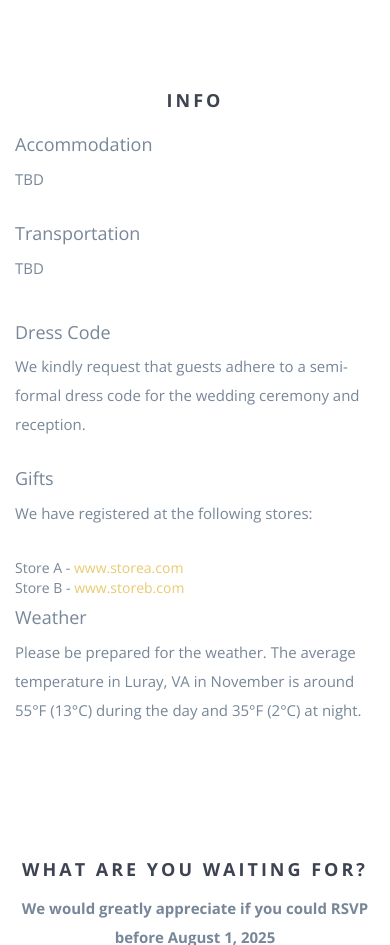
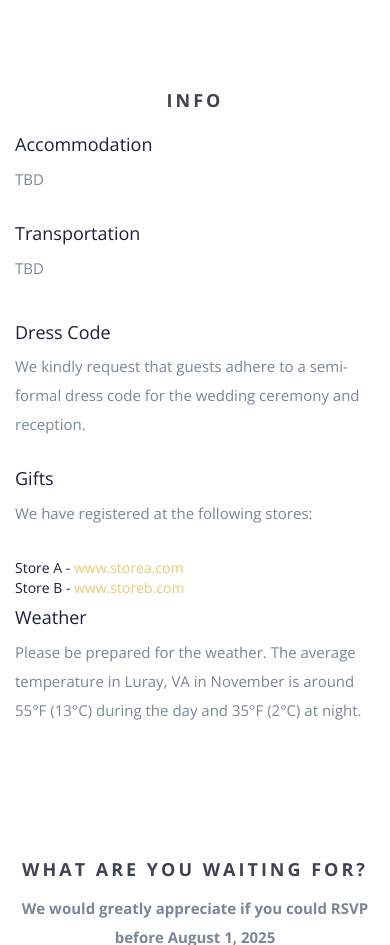
Before and after one commit to seth-robert-perts/wedding-website, a website: page index.html in a window 390 px wide. Shown: the part 3100-4045 px from the top of the page. Drawn offline with nearby package versions, Linux system fonts and the light colour scheme; some packages are replaced by stand-ins of ours; files whose address does not match are found by name.

Commit message:
Info tweaks

```diff
--- a/index.html
+++ b/index.html
@@ -389,7 +389,7 @@
             </div>
         </div>
         <div class="row">
-            <div class="col-md-6">
+            <div class="col-md-6 our-color">
                 <h4>Accommodation</h4>
                 <p>TBD</p>
                 <!-- <p>We have reserved a block of rooms at the following hotels for your convenience:</p>
@@ -398,7 +398,7 @@
                     <li>Hotel B - Address, Phone Number</li>
                 </ul> -->
             </div>
-            <div class="col-md-6">
+            <div class="col-md-6 our-color">
                 <h4>Transportation</h4>
                 <p>TBD</p>
                 <!-- <p>Shuttle services will be provided between the hotels and the wedding venues. Please check the schedule below:</p>
@@ -410,11 +410,11 @@
             </div>
         </div>
         <div class="row">
-            <div class="col-md-6">
+            <div class="col-md-6 our-color">
                 <h4>Dress Code</h4>
                 <p>We kindly request that guests adhere to a semi-formal dress code for the wedding ceremony and reception.</p>
             </div>
-            <div class="col-md-6" id="gifts">
+            <div class="col-md-6 our-color" id="gifts">
                 <h4>Gifts</h4>
                 <p>We have registered at the following stores:</p>
                 <ul>
@@ -424,7 +424,7 @@
             </div>
         </div>
         <div class="row">
-            <div class="col-md-6">
+            <div class="col-md-6 our-color">
                 <h4>Weather</h4>
                 <p>Please be prepared for the weather. The average temperature in Luray, VA in November is around 55°F (13°C) during the day and 35°F (2°C) at night.</p>
             </div>
--- a/sass/styles.scss
+++ b/sass/styles.scss
@@ -12,6 +12,9 @@
 /* ==========================================================================
 Global Styles
 ========================================================================== */
+.our-color {
+  color: #1b203e;
+}
 .group:after {
   content: "";
   display: table;
```
Also changed, not shown: css/styles.min.css.
